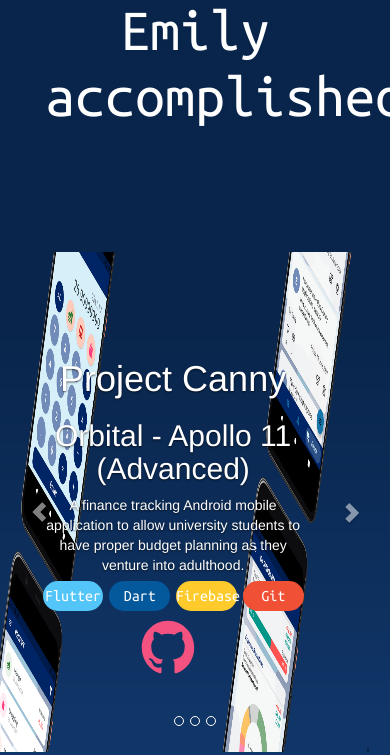
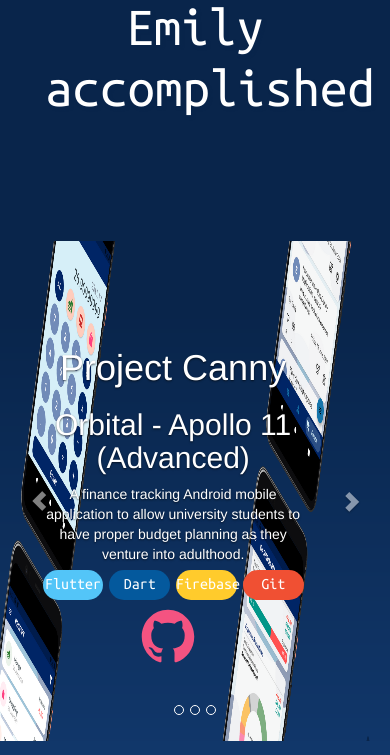
Before and after one commit to emfancypants/emfancypants.github.io, a plain HTML site: page personal-site/accomplished.html in a window 390 px wide. Shown: the part 201-956 px from the top of the page. Drawn offline with nearby package versions, Linux system fonts and the light colour scheme.

Commit message:
Update customacc.css

```diff
--- a/personal-site/css/customacc.css
+++ b/personal-site/css/customacc.css
@@ -184,3 +184,9 @@ ion-icon:hover {
     height: 200px;
   }
 }
+
+@media (max-width: 500px) {
+  .istitle h1 {
+    font-size: 55px;
+  }
+}
```
